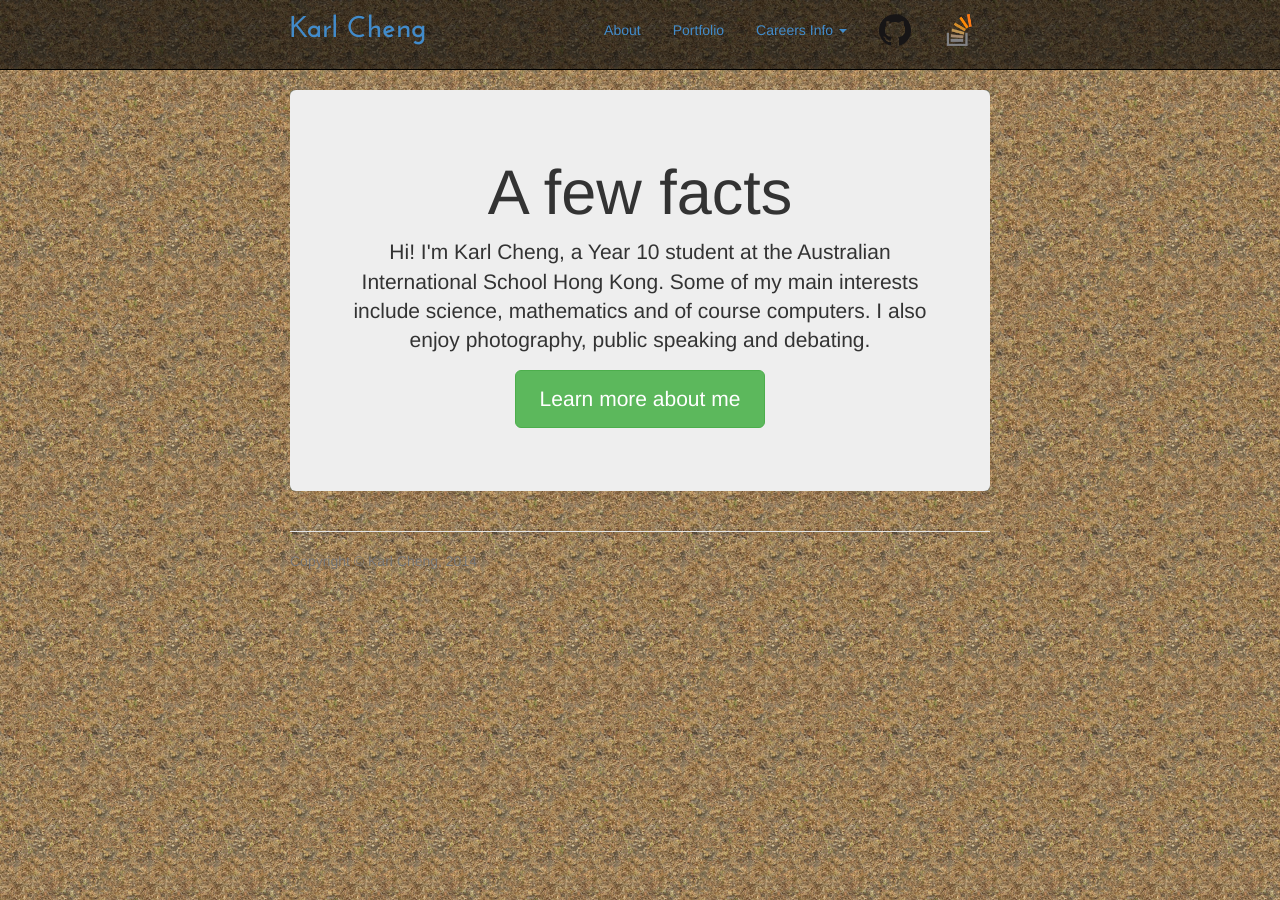
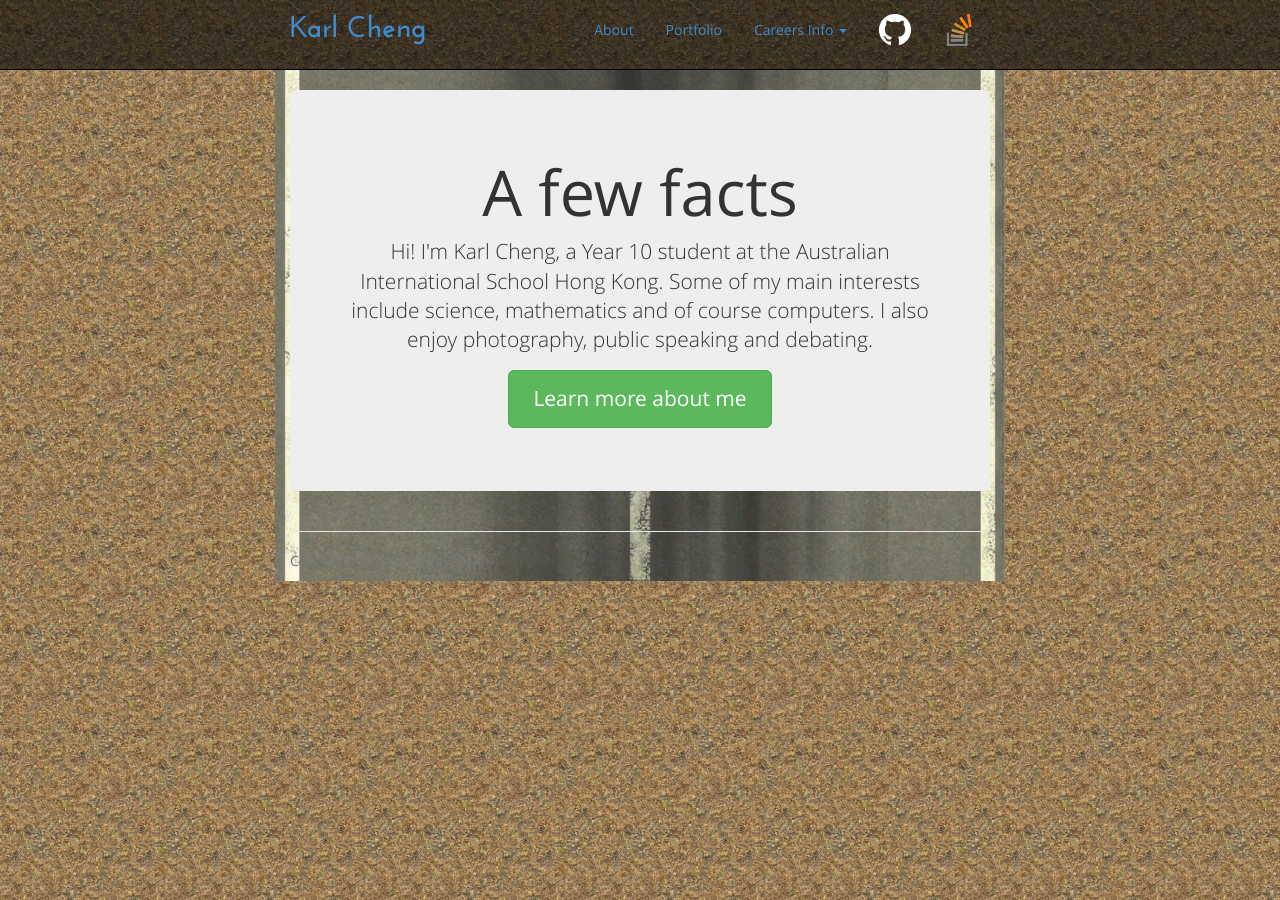
Before and after one commit to Qantas94Heavy/qantas94heavy.github.io, a Jekyll site: the page built from index.md, in a window 1280 px wide. Built offline with Jekyll 4.4.1, drawn with Linux system fonts in a browser that asks for light colours.

Commit message:
Add Open Sans as default font

```diff
--- a/_layouts/default.html
+++ b/_layouts/default.html
@@ -44,8 +44,8 @@
 						{% endif %}
 					{% endfor %}
 
-          <li><a href="https://github.com/Qantas94Heavy" class="logo">
-            <img src="{{ site.baseurl }}/img/GitHub-Mark/PNG/GitHub-Mark-120px-plus.png">
+          <li><a href="https://github.com/Qantas94Heavy" id="github" class="logo">
+            <img src="{{ site.baseurl }}/img/GitHub-Mark/PNG/GitHub-Mark-Light-32px.png">
           </a></li>
 
           <li><a href="http://stackoverflow.com/users/2074608/qantas-94-heavy" class="logo">
@@ -56,7 +56,7 @@
     </div>
 
 
-    <div class="container">
+    <div class="container runway">
       <div class="content">{{ content }}</div>
 
       <div class="footer">
--- a/css/default.css
+++ b/css/default.css
@@ -1,10 +1,12 @@
 @import url(fonts/titlefont/josefin-sans.css);
+@import url(fonts/opensans/opensans.css);
 
 /* Space out content a bit */
 body {
   padding-top: 0;
   padding-bottom: 20px;
   background-color: #000;
+  font-family: 'Open Sans';
 }
 
 .pointer {
@@ -49,7 +51,7 @@ body {
 
 /* Make the masthead heading the same height as the navigation */
 .header h2 {
-  font-family: "Josefin Sans";
+  font-family: 'Josefin Sans';
   font-weight: bold;
   padding-bottom: 19px;
   margin-top: 0;
@@ -66,14 +68,24 @@ body {
   border-top: 1px solid #e5e5e5;
 }
 
-.content {
-  border-radius: 4px;
+.runway {
   background-image: url(../img/runway_seamless.png);
   background-repeat: repeat-y;
   background-size: cover;
 }
 
+.content {
+  border-radius: 4px;
+
+}
+
 /* Customize container */
+@media (min-width: 1024px) {
+  .container {
+    max-width: 960px;
+  }
+}
+
 @media (min-width: 768px) {
   .container {
     max-width: 730px;
--- a/css/fonts/opensans/opensans.css
+++ b/css/fonts/opensans/opensans.css
@@ -1,119 +1,109 @@
 @font-face {
-    font-family: 'open_sansbold';
+  font-family: 'Open Sans';
+  src: url('OpenSans-Light-webfont.eot');
+  src: url('OpenSans-Light-webfont.eot?#iefix') format('embedded-opentype'),
+       url('OpenSans-Light-webfont.woff') format('woff'),
+       url('OpenSans-Light-webfont.ttf') format('truetype'),
+       url('OpenSans-Light-webfont.svg#open_sanslight') format('svg');
+  font-weight: 200;
+  font-style: normal;
+}
+
+@font-face {
+  font-family: 'Open Sans';
+  src: url('OpenSans-Regular-webfont.eot');
+  src: url('OpenSans-Regular-webfont.eot?#iefix') format('embedded-opentype'),
+       url('OpenSans-Regular-webfont.woff') format('woff'),
+       url('OpenSans-Regular-webfont.ttf') format('truetype'),
+       url('OpenSans-Regular-webfont.svg#open_sansregular') format('svg');
+  font-weight: 400;
+  font-style: normal;
+}
+
+@font-face {
+  font-family: 'Open Sans';
+  src: url('OpenSans-Semibold-webfont.eot');
+  src: url('OpenSans-Semibold-webfont.eot?#iefix') format('embedded-opentype'),
+       url('OpenSans-Semibold-webfont.woff') format('woff'),
+       url('OpenSans-Semibold-webfont.ttf') format('truetype'),
+       url('OpenSans-Semibold-webfont.svg#open_sanssemibold') format('svg');
+  font-weight: 600;
+  font-style: normal;
+}
+
+@font-face {
+  font-family: 'Open Sans';
   src: url('OpenSans-Bold-webfont.eot');
   src: url('OpenSans-Bold-webfont.eot?#iefix') format('embedded-opentype'),
        url('OpenSans-Bold-webfont.woff') format('woff'),
        url('OpenSans-Bold-webfont.ttf') format('truetype'),
        url('OpenSans-Bold-webfont.svg#open_sansbold') format('svg');
-    font-weight: normal;
+  font-weight: 700;
   font-style: normal;
-
 }
 
 @font-face {
-    font-family: 'open_sanssemibold';
-    src: url('OpenSans-Semibold-webfont.eot');
-    src: url('OpenSans-Semibold-webfont.eot?#iefix') format('embedded-opentype'),
-         url('OpenSans-Semibold-webfont.woff') format('woff'),
-         url('OpenSans-Semibold-webfont.ttf') format('truetype'),
-         url('OpenSans-Semibold-webfont.svg#open_sanssemibold') format('svg');
-    font-weight: normal;
+  font-family: 'Open Sans';
+  src: url('OpenSans-ExtraBold-webfont.eot');
+  src: url('OpenSans-ExtraBold-webfont.eot?#iefix') format('embedded-opentype'),
+       url('OpenSans-ExtraBold-webfont.woff') format('woff'),
+       url('OpenSans-ExtraBold-webfont.ttf') format('truetype'),
+       url('OpenSans-ExtraBold-webfont.svg#open_sansextrabold') format('svg');
+  font-weight: 800;
   font-style: normal;
-
 }
 
 @font-face {
-    font-family: 'open_sansregular';
-    src: url('OpenSans-Regular-webfont.eot');
-    src: url('OpenSans-Regular-webfont.eot?#iefix') format('embedded-opentype'),
-         url('OpenSans-Regular-webfont.woff') format('woff'),
-         url('OpenSans-Regular-webfont.ttf') format('truetype'),
-         url('OpenSans-Regular-webfont.svg#open_sansregular') format('svg');
-    font-weight: normal;
-    font-style: normal;
-
-}
-
-@font-face {
-    font-family: 'open_sanslight_italic';
+  font-family: 'Open Sans';
   src: url('OpenSans-LightItalic-webfont.eot');
   src: url('OpenSans-LightItalic-webfont.eot?#iefix') format('embedded-opentype'),
        url('OpenSans-LightItalic-webfont.woff') format('woff'),
        url('OpenSans-LightItalic-webfont.ttf') format('truetype'),
        url('OpenSans-LightItalic-webfont.svg#open_sanslight_italic') format('svg');
-    font-weight: normal;
-    font-style: normal;
-
+  font-weight: 200;
+  font-style: italic;
 }
 
 @font-face {
-    font-family: 'open_sanslight';
-    src: url('OpenSans-Light-webfont.eot');
-    src: url('OpenSans-Light-webfont.eot?#iefix') format('embedded-opentype'),
-         url('OpenSans-Light-webfont.woff') format('woff'),
-         url('OpenSans-Light-webfont.ttf') format('truetype'),
-         url('OpenSans-Light-webfont.svg#open_sanslight') format('svg');
-    font-weight: normal;
-    font-style: normal;
-
-}
-
-@font-face {
-    font-family: 'open_sansitalic';
+  font-family: 'Open Sans';
   src: url('OpenSans-Italic-webfont.eot');
   src: url('OpenSans-Italic-webfont.eot?#iefix') format('embedded-opentype'),
        url('OpenSans-Italic-webfont.woff') format('woff'),
        url('OpenSans-Italic-webfont.ttf') format('truetype'),
        url('OpenSans-Italic-webfont.svg#open_sansitalic') format('svg');
-    font-weight: normal;
-    font-style: normal;
-
+  font-weight: 400;
+  font-style: italic;
 }
 
 @font-face {
-    font-family: 'open_sansextrabold_italic';
+  font-family: 'Open Sans';
+  src: url('OpenSans-SemiboldItalic-webfont.eot');
+  src: url('OpenSans-SemiboldItalic-webfont.eot?#iefix') format('embedded-opentype'),
+       url('OpenSans-SemiboldItalic-webfont.woff') format('woff'),
+       url('OpenSans-SemiboldItalic-webfont.ttf') format('truetype'),
+       url('OpenSans-SemiboldItalic-webfont.svg#open_sanssemibold_italic') format('svg');
+  font-weight: 600;
+  font-style: italic;
+}
+
+@font-face {
+  font-family: 'Open Sans';
+  src: url('OpenSans-BoldItalic-webfont.eot');
+  src: url('OpenSans-BoldItalic-webfont.eot?#iefix') format('embedded-opentype'),
+       url('OpenSans-BoldItalic-webfont.woff') format('woff'),
+       url('OpenSans-BoldItalic-webfont.ttf') format('truetype'),
+       url('OpenSans-BoldItalic-webfont.svg#open_sansbold_italic') format('svg');
+  font-weight: 700;
+  font-style: italic;
+}
+
+@font-face {
+  font-family: 'Open Sans';
   src: url('OpenSans-ExtraBoldItalic-webfont.eot');
   src: url('OpenSans-ExtraBoldItalic-webfont.eot?#iefix') format('embedded-opentype'),
        url('OpenSans-ExtraBoldItalic-webfont.woff') format('woff'),
        url('OpenSans-ExtraBoldItalic-webfont.ttf') format('truetype'),
        url('OpenSans-ExtraBoldItalic-webfont.svg#open_sansextrabold_italic') format('svg');
-    font-weight: normal;
-    font-style: normal;
-
+  font-weight: 800;
+  font-style: italic;
 }
-
-@font-face {
-    font-family: 'open_sansextrabold';
-    src: url('OpenSans-ExtraBold-webfont.eot');
-    src: url('OpenSans-ExtraBold-webfont.eot?#iefix') format('embedded-opentype'),
-         url('OpenSans-ExtraBold-webfont.woff') format('woff'),
-         url('OpenSans-ExtraBold-webfont.ttf') format('truetype'),
-         url('OpenSans-ExtraBold-webfont.svg#open_sansextrabold') format('svg');
-    font-weight: normal;
-    font-style: normal;
-
-}
-
-@font-face {
-    font-family: 'open_sansbold_italic';
-    src: url('OpenSans-BoldItalic-webfont.eot');
-    src: url('OpenSans-BoldItalic-webfont.eot?#iefix') format('embedded-opentype'),
-         url('OpenSans-BoldItalic-webfont.woff') format('woff'),
-         url('OpenSans-BoldItalic-webfont.ttf') format('truetype'),
-         url('OpenSans-BoldItalic-webfont.svg#open_sansbold_italic') format('svg');
-    font-weight: normal;
-    font-style: normal;
-
-}
-
-@font-face {
-    font-family: 'open_sanssemibold_italic';
-    src: url('OpenSans-SemiboldItalic-webfont.eot');
-    src: url('OpenSans-SemiboldItalic-webfont.eot?#iefix') format('embedded-opentype'),
-         url('OpenSans-SemiboldItalic-webfont.woff') format('woff'),
-         url('OpenSans-SemiboldItalic-webfont.ttf') format('truetype'),
-         url('OpenSans-SemiboldItalic-webfont.svg#open_sanssemibold_italic') format('svg');
-    font-weight: normal;
-    font-style: normal;
-
-}
--- a/js/code.js
+++ b/js/code.js
@@ -6,3 +6,9 @@ function getPage() {
 
 getPage();
 $(window).on('hashchange', getPage);
+
+$('#github').hover(function () {
+  this.src = this.src.replace('GitHub-Mark-Light', 'Github-Mark');
+}, function () {
+  this.src = this.src.replace('GitHub-Mark', 'Github-Mark-Light');
+});
```
Lines whose indentation alone changed are shown as unchanged.
